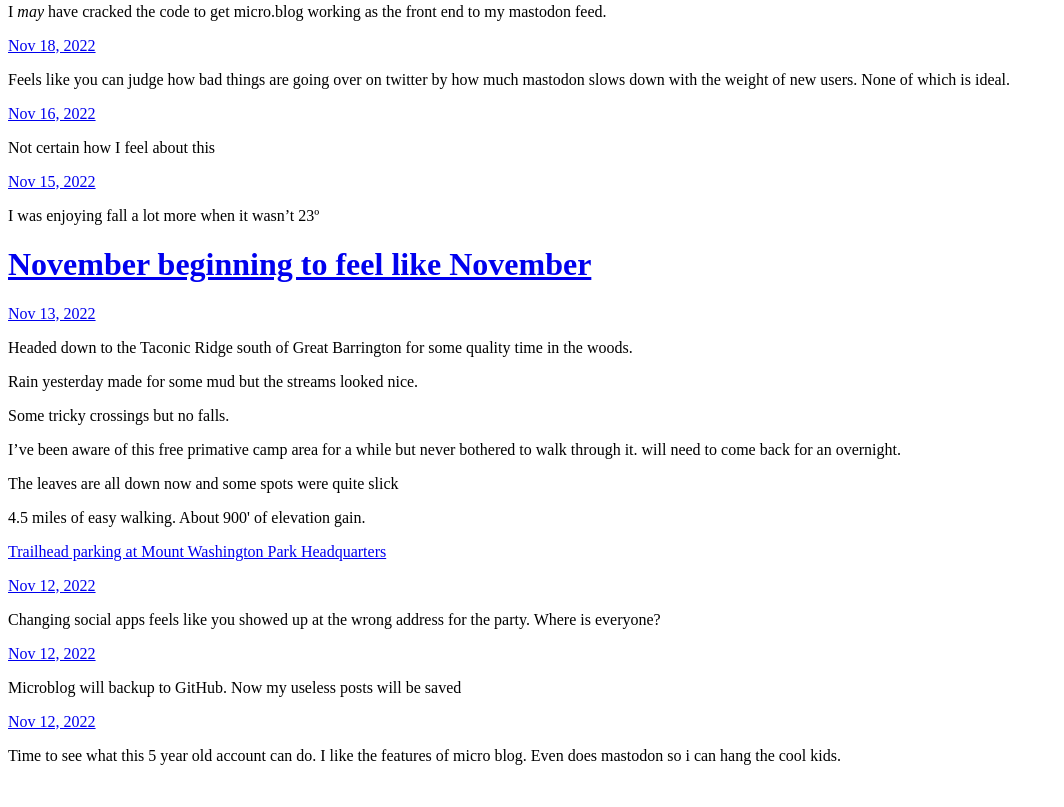
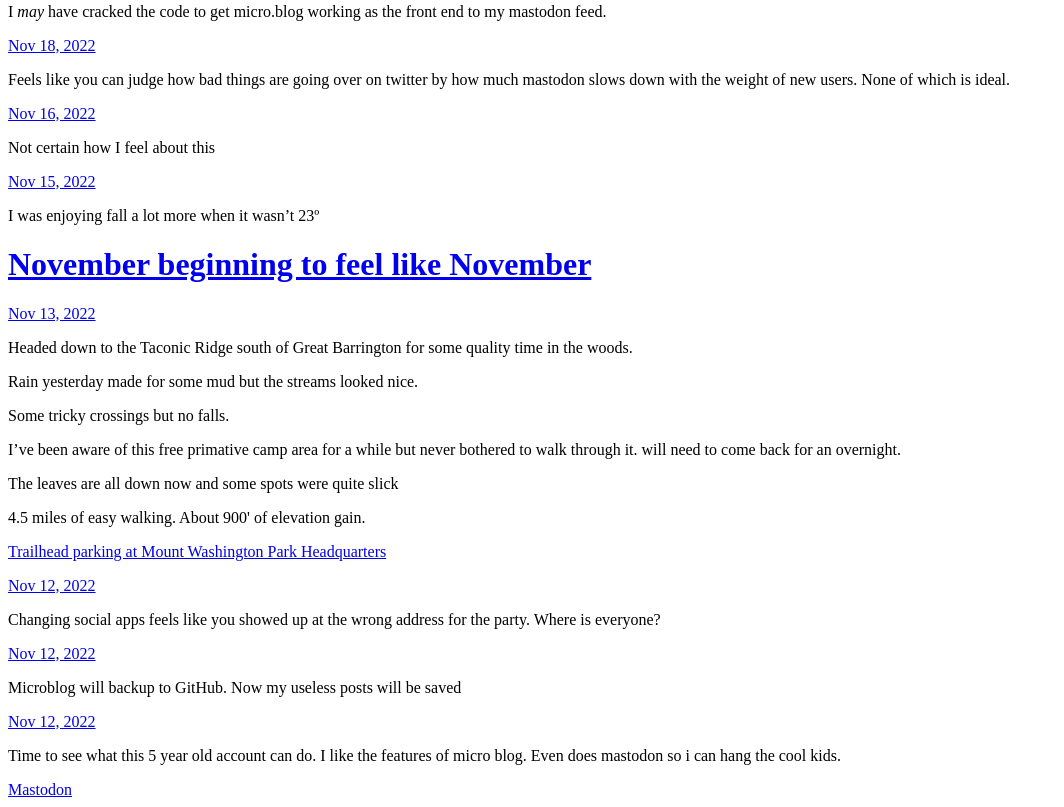
Before and after one commit to pmcconnell/Microblog_backup, a plain HTML site: page index.html in a window 1280 px wide. Shown: the part 2322-3129 px from the top of the page, without its empty margins (0-1064 px from the left). Before the commit the page ends 3103 px from the top, so only its background shows below. Drawn offline with Linux system fonts and the light colour scheme.

Commit message:
Archiving from Micro.blog.

```diff
--- a/index.html
+++ b/index.html
@@ -404,7 +404,7 @@
 
 
 
-
+    <a rel="me" href="https://mastodon.social/@patrickmcconnell">Mastodon</a>
 
   </body>
 
```
